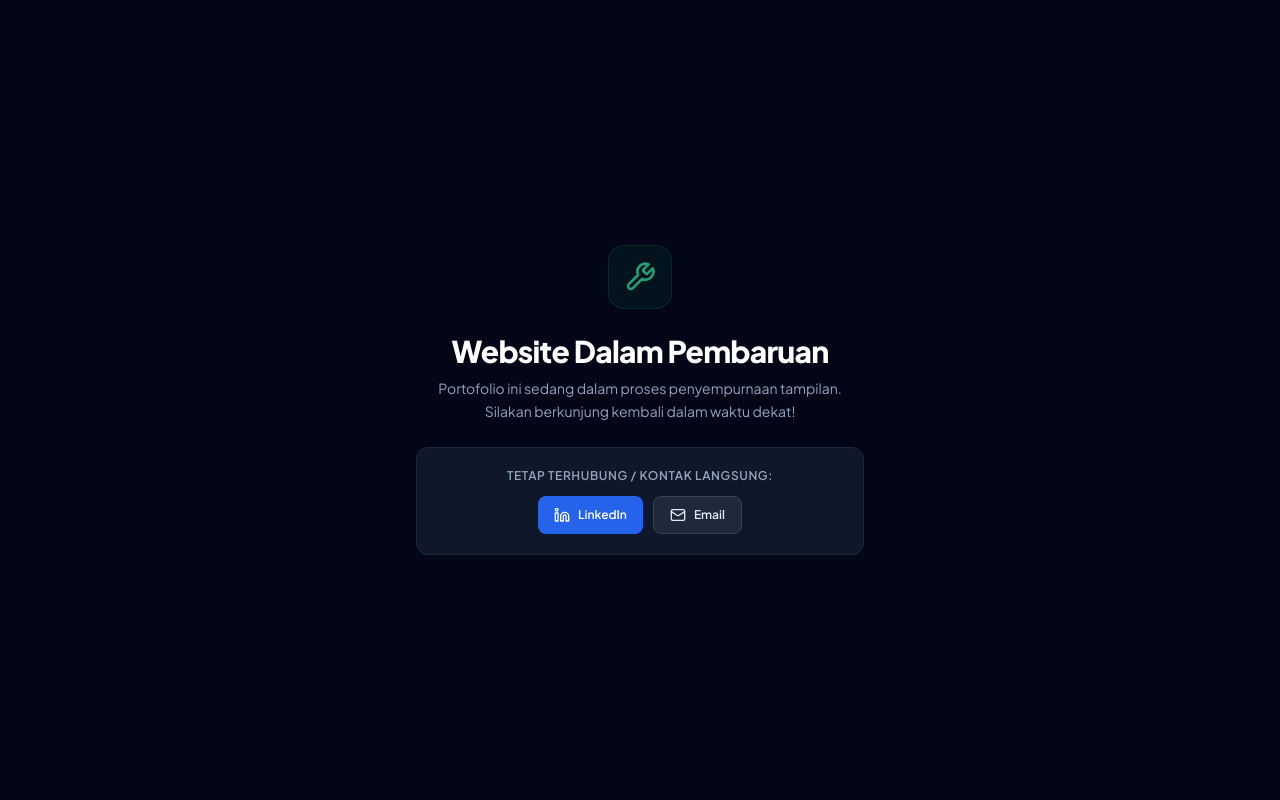
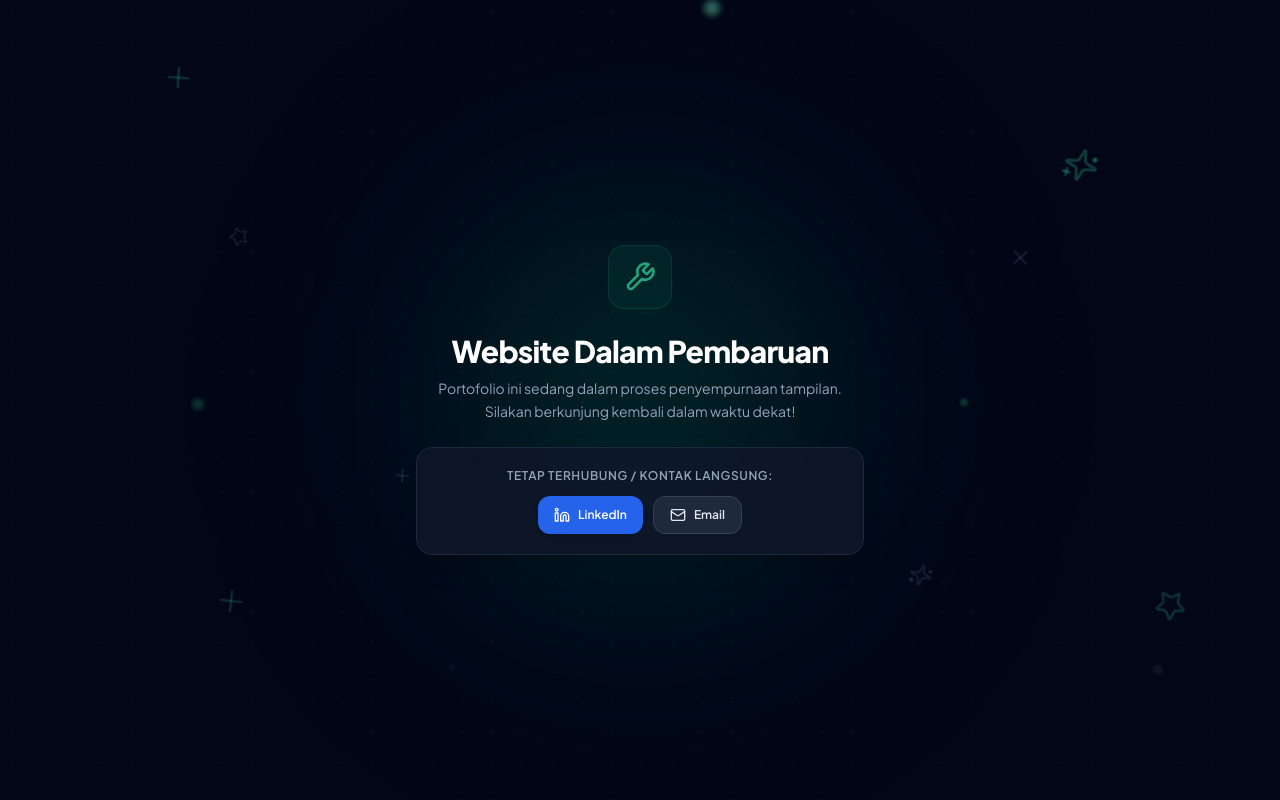
Before and after one commit to AykelDaely01/portofolio-k3-aykel, a React (Vite) app: page / in a window 1280 px wide. Built offline with nearby package versions, Linux system fonts and the light colour scheme.

Commit message:
ubah latar belakang maintenance

```diff
--- a/src/App.tsx
+++ b/src/App.tsx
@@ -8,23 +8,92 @@ import Organizations from '@/components/Organizations';
 import Contact from '@/components/Contact';
 import Footer from '@/components/Footer';
 
-// Import icon dari lucide-react untuk tampilan Under Development
-import { Wrench, Mail, Linkedin } from 'lucide-react';
+// Import icon dekorasi background (Plus, Star, Sparkles, X, Wrench, Mail, Linkedin)
+import { Wrench, Mail, Linkedin, Plus, Sparkles, Star, X } from 'lucide-react';
 import { personal } from '@/lib/portfolioData';
 
-// 💡 UBAH KE 'true' UNTUK MENAMPILKAN "MODE PENGEMBANGAN"
-// 💡 UBAH KE 'false' JIKA WEBSITE SUDAH SIAP DIPUBLIKASIKAN SANGAT RAPI
+// 💡 UBAH KE 'true' UNTUK MODE PENGEMBANGAN
+// 💡 UBAH KE 'false' JIKA WEBSITE SUDAH SIAP DIPUBLIKASIKAN
 const IS_UNDER_DEVELOPMENT = true;
 
 function App() {
-  // Jika mode pengembangan AKTIF, tampilkan halaman ini saja:
   if (IS_UNDER_DEVELOPMENT) {
     return (
       <ThemeProvider>
-        <div className="min-h-screen bg-slate-950 text-white flex flex-col items-center justify-center p-6 text-center">
-          <div className="max-w-md space-y-6">
-            {/* Icon Dekorasi */}
-            <div className="w-16 h-16 bg-emerald-500/10 text-emerald-400 rounded-2xl flex items-center justify-center mx-auto border border-emerald-500/20 animate-pulse">
+        <div className="relative min-h-screen bg-slate-950 text-white flex flex-col items-center justify-center p-6 text-center overflow-hidden select-none">
+
+          {/* ================= CSS ANIMASI KHUSUS ================= */}
+          <style>{`
+            @keyframes floatUp {
+  0% { transform: translateY(100vh) scale(0.8); opacity: 0; }
+  50% { opacity: 0.6; }
+  100% { transform: translateY(-10vh) scale(1.2); opacity: 0; }
+}
+.partikel-1 { animation: floatUp 12s linear infinite; }
+.partikel-2 { animation: floatUp 16s linear infinite 3s; }
+.partikel-3 { animation: floatUp 20s linear infinite 7s; }
+
+            @keyframes moveDiagonal {
+              0% { transform: translate(0, 0) rotate(0deg); }
+              50% { transform: translate(35px, -35px) rotate(180deg); }
+              100% { transform: translate(0, 0) rotate(360deg); }
+            }
+            @keyframes moveDiagonalReverse {
+              0% { transform: translate(0, 0) rotate(0deg); }
+              50% { transform: translate(-30px, 30px) rotate(-180deg); }
+              100% { transform: translate(0, 0) rotate(-360deg); }
+            }
+            @keyframes bgGridDiagonal {
+              0% { background-position: 0 0; }
+              100% { background-position: 60px 60px; }
+            }
+            .anim-float-1 { animation: moveDiagonal 10s ease-in-out infinite; }
+            .anim-float-2 { animation: moveDiagonalReverse 14s ease-in-out infinite; }
+            .anim-float-3 { animation: moveDiagonal 8s ease-in-out infinite; }
+            .anim-grid { animation: bgGridDiagonal 12s linear infinite; }
+          `}</style>
+
+          {/* ================= BACKGROUND MOTIF & POLA ================= */}
+          {/* 1. Grid Motif Bergerak Diagonal */}
+          <div
+            className="absolute inset-0 opacity-[0.07] pointer-events-none anim-grid"
+            style={{
+              backgroundImage: `radial-gradient(circle, #22c55e 1px, transparent 1px)`,
+              backgroundSize: '30px 30px',
+            }}
+          />
+
+          {/* 2. Cahaya Glow Hijau di Tengah */}
+          <div className="absolute w-[350px] h-[350px] bg-emerald-500/10 rounded-full blur-[100px] pointer-events-none" />
+
+          {/* 3. Bintang & Tanda Silang/Plus Melayang di Latar (Bergerak Diagonal) */}
+          <div className="absolute inset-0 pointer-events-none overflow-hidden">
+            <Plus className="absolute top-[12%] left-[10%] w-8 h-8 text-emerald-400/20 anim-float-1" />
+            <Star className="absolute top-[25%] left-[20%] w-5 h-5 text-slate-500/20 anim-float-2" />
+            <Sparkles className="absolute top-[15%] right-[12%] w-9 h-9 text-emerald-400/25 anim-float-2" />
+            <X className="absolute top-[35%] right-[22%] w-6 h-6 text-slate-500/20 anim-float-1" />
+            <X className="absolute bottom-[20%] left-[15%] w-7 h-7 text-emerald-400/20 anim-float-3" />
+            <Plus className="absolute bottom-[35%] left-[28%] w-5 h-5 text-slate-500/25 anim-float-1" />
+            <Star className="absolute bottom-[18%] right-[10%] w-8 h-8 text-emerald-400/20 anim-float-1" />
+            <Sparkles className="absolute bottom-[30%] right-[25%] w-6 h-6 text-slate-500/20 anim-float-2" />
+          </div>
+
+          <div className="absolute inset-0 pointer-events-none overflow-hidden opacity-40">
+  {/* Partikel Titik Cahaya */}
+  <div className="absolute left-[15%] w-3 h-3 bg-emerald-400 rounded-full blur-[2px] partikel-1" />
+  <div className="absolute left-[35%] w-2 h-2 bg-slate-400 rounded-full blur-[1px] partikel-2" />
+  <div className="absolute left-[55%] w-4 h-4 bg-emerald-300 rounded-full blur-[3px] partikel-3" />
+  <div className="absolute left-[75%] w-2 h-2 bg-emerald-400 rounded-full blur-[1px] partikel-1" />
+  <div className="absolute left-[90%] w-3 h-3 bg-slate-300 rounded-full blur-[2px] partikel-2" />
+</div>
+
+{/* Glowing Background Center */}
+<div className="absolute w-[450px] h-[450px] bg-emerald-600/10 rounded-full blur-[130px] pointer-events-none" />
+
+          {/* ================= KONTEN UTAMA ================= */}
+          <div className="relative z-10 max-w-md space-y-6">
+            {/* Icon Utama Berpijar */}
+            <div className="w-16 h-16 bg-emerald-500/10 text-emerald-400 rounded-2xl flex items-center justify-center mx-auto border border-emerald-500/20 shadow-lg shadow-emerald-500/5 animate-pulse">
               <Wrench className="w-8 h-8" />
             </div>
 
@@ -38,8 +107,8 @@ function App() {
               </p>
             </div>
 
-            {/* Alternatif Kontak untuk Recruiter */}
-            <div className="p-5 bg-slate-900 border border-slate-800 rounded-xl space-y-3">
+            {/* Alternatif Kontak */}
+            <div className="p-5 bg-slate-900/80 backdrop-blur-sm border border-slate-800 rounded-2xl space-y-3 shadow-xl">
               <p className="text-xs font-semibold text-slate-400 uppercase tracking-wider">
                 Tetap Terhubung / Kontak Langsung:
               </p>
@@ -49,30 +118,28 @@ function App() {
                     href={personal.linkedin}
                     target="_blank"
                     rel="noopener noreferrer"
-                    className="inline-flex items-center justify-center gap-2 px-4 py-2.5 bg-blue-600 hover:bg-blue-700 text-white text-xs font-semibold rounded-lg transition-all"
+                    className="inline-flex items-center justify-center gap-2 px-4 py-2.5 bg-blue-600 hover:bg-blue-700 text-white text-xs font-semibold rounded-xl transition-all shadow-md hover:scale-[1.02]"
                   >
                     <Linkedin className="w-4 h-4" />
                     LinkedIn
                   </a>
                 )}
+
+                {/* ✉️ TOMBOL EMAIL PINTAR (AUTO DETECT HP vs PC) */}
                 {personal?.email && (
                   <a
                     href={`mailto:${personal.email}`}
                     onClick={(e) => {
-                    // Cek apakah pengguna mengakses dari Laptop/PC (bukan HP)
                       const isMobile = /iPhone|iPad|iPod|Android/i.test(navigator.userAgent);
-
                       if (!isMobile) {
-                      // Jika di Laptop/PC, batalkan mailto: dan alihkan ke Web Gmail langsung
                         e.preventDefault();
                         window.open(
                           `https://mail.google.com/mail/?view=cm&fs=1&to=${personal.email}`,
                           '_blank'
                         );
                       }
-                    // Jika di HP, biarkan berjalan alami (membuka Aplikasi Gmail)
                     }}
-                    className="inline-flex items-center justify-center gap-2 px-4 py-2.5 bg-slate-800 hover:bg-slate-700 text-slate-200 text-xs font-semibold rounded-lg border border-slate-700 transition-all"
+                    className="inline-flex items-center justify-center gap-2 px-4 py-2.5 bg-slate-800 hover:bg-slate-700 text-slate-200 text-xs font-semibold rounded-xl border border-slate-700 transition-all hover:scale-[1.02]"
                   >
                     <Mail className="w-4 h-4" />
                     Email
@@ -81,12 +148,13 @@ function App() {
               </div>
             </div>
           </div>
+
         </div>
       </ThemeProvider>
     );
   }
 
-  // Jika IS_UNDER_DEVELOPMENT = false, tampilan asli websitemu akan muncul kembali:
+  // Jika IS_UNDER_DEVELOPMENT = false, tampilan asli websitemu akan muncul kembali
   return (
     <ThemeProvider>
       <div className="min-h-screen bg-slate-50 dark:bg-slate-900 transition-colors duration-300">
```
Lines whose indentation alone changed are shown as unchanged.
